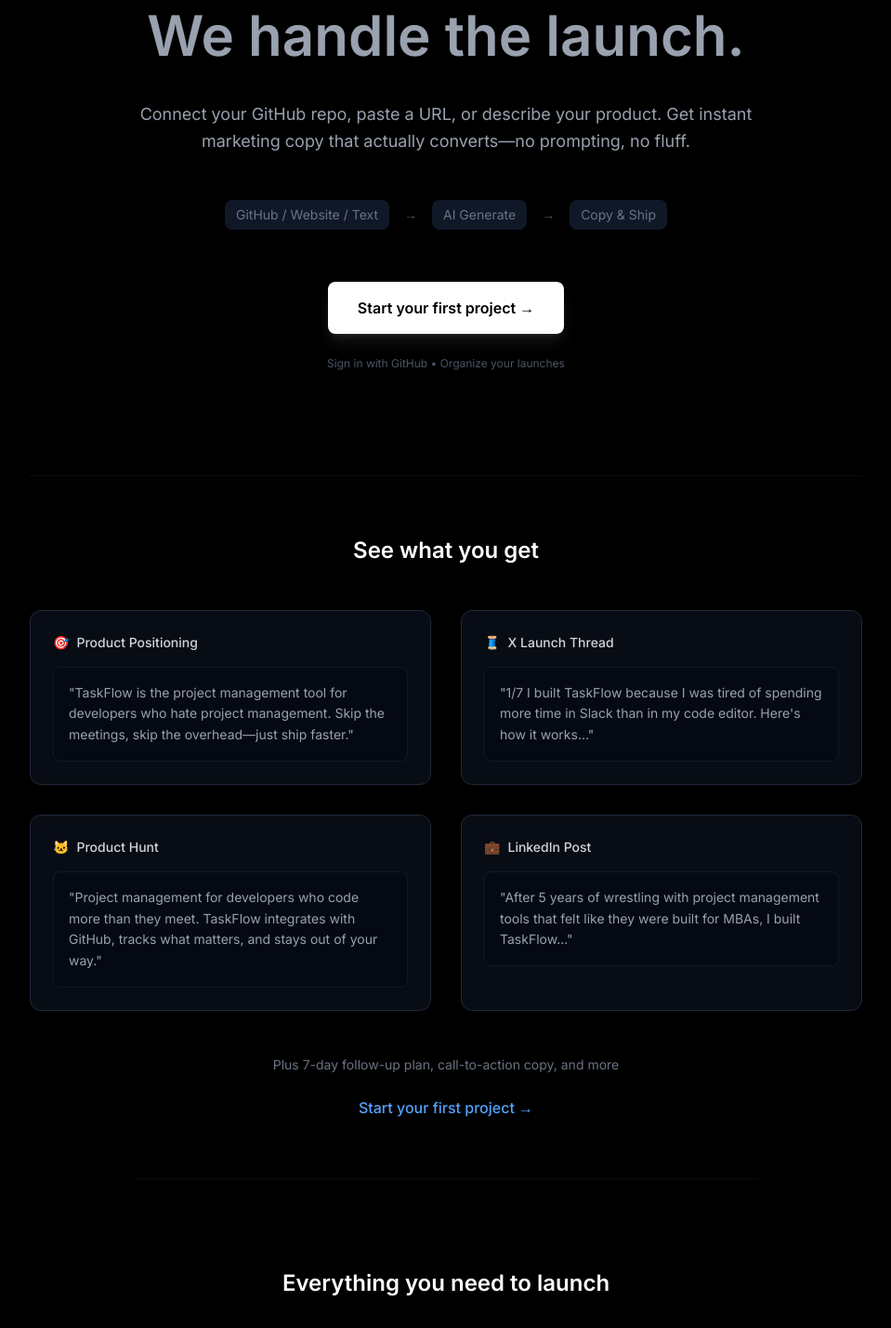
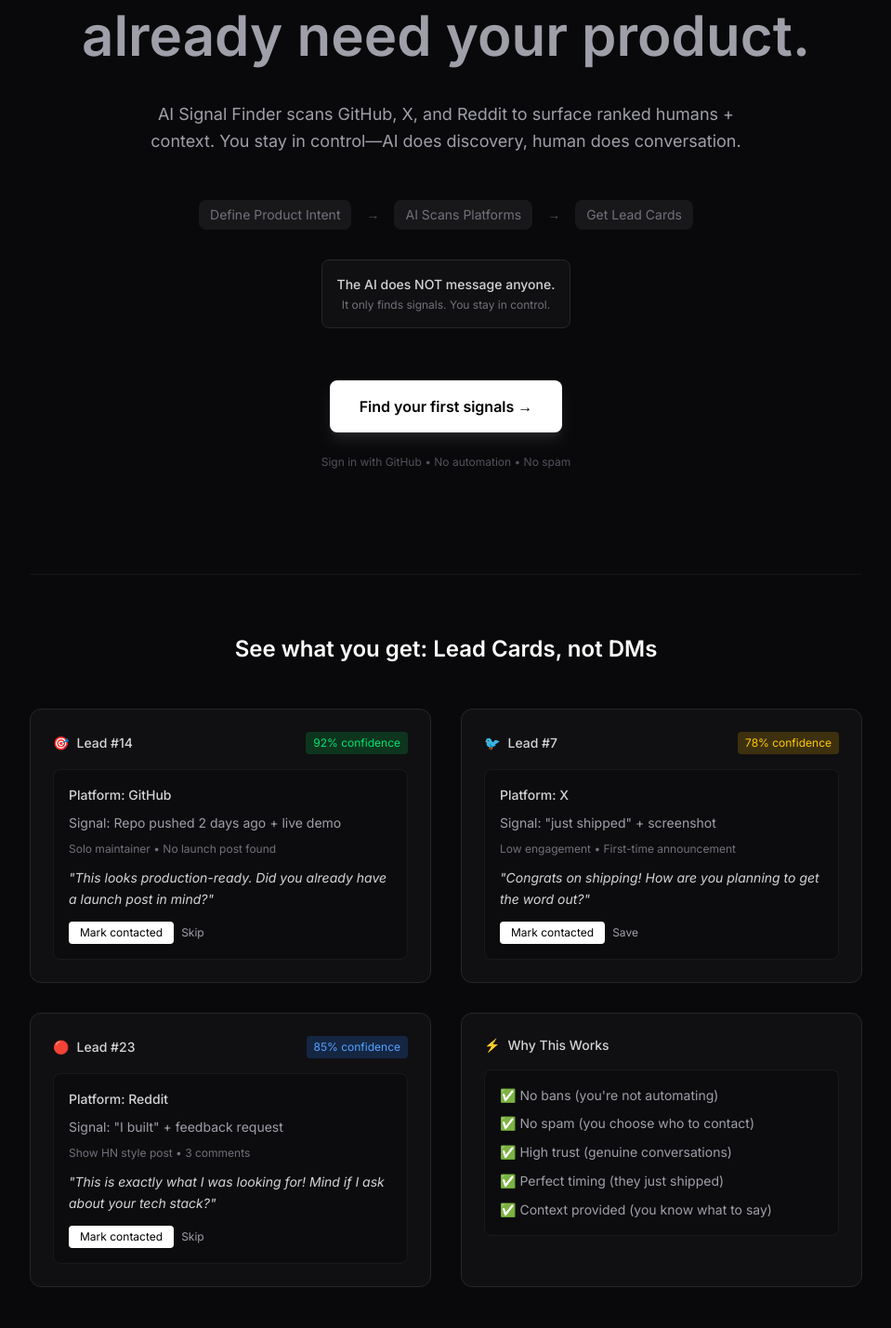
Before and after one commit to shahzain19/Launchless, a React (Vite) app: page / in a window 1280 px wide. Shown: the part 290-1718 px from the top of the page at 93% size, without its empty margins (160-1119 px from the left). Built offline with nearby package versions, Linux system fonts and the light colour scheme.

Commit message:
transformation v2

```diff
--- a/src/pages/Landing.tsx
+++ b/src/pages/Landing.tsx
@@ -1,101 +1,140 @@
 export default function Landing() {
   return (
-    <main className="min-h-screen bg-black text-white px-6">
+    <main className="min-h-screen bg-zinc-950 text-white px-6">
       <div className="flex flex-col items-center justify-center text-center py-28">
 
         {/* Logo */}
         <img
           src="/Logo.png"
-          alt="Launch Generator"
+          alt="Launchless"
           className="w-16 mb-10 opacity-90"
         />
 
         {/* Hero */}
         <h1 className="text-4xl md:text-6xl font-semibold max-w-4xl leading-tight">
-          Ship your Product.<br />
-          <span className="text-gray-400">We handle the launch.</span>
+          AI finds people who<br />
+          <span className="text-zinc-400">already need your product.</span>
         </h1>
 
-        <p className="mt-8 text-lg text-gray-400 max-w-2xl leading-relaxed">
-          Connect your GitHub repo, paste a URL, or describe your product. Get instant marketing copy that actually converts—no prompting, no fluff.
+        <p className="mt-8 text-lg text-zinc-400 max-w-2xl leading-relaxed">
+          AI Signal Finder scans GitHub, X, and Reddit to surface ranked humans + context.
+          You stay in control—AI does discovery, human does conversation.
         </p>
 
         {/* Flow */}
-        <div className="mt-12 text-sm text-gray-500 flex items-center gap-4">
-          <span className="bg-gray-900 px-3 py-1.5 rounded-lg">GitHub / Website / Text</span>
-          <span className="text-gray-600">→</span>
-          <span className="bg-gray-900 px-3 py-1.5 rounded-lg">AI Generate</span>
-          <span className="text-gray-600">→</span>
-          <span className="bg-gray-900 px-3 py-1.5 rounded-lg">Copy & Ship</span>
+        <div className="mt-12 text-sm text-zinc-500 flex items-center gap-4 flex-wrap justify-center">
+          <span className="bg-zinc-900 px-3 py-1.5 rounded-lg">Define Product Intent</span>
+          <span className="text-zinc-600">→</span>
+          <span className="bg-zinc-900 px-3 py-1.5 rounded-lg">AI Scans Platforms</span>
+          <span className="text-zinc-600">→</span>
+          <span className="bg-zinc-900 px-3 py-1.5 rounded-lg">Get Lead Cards</span>
+        </div>
+
+        {/* Key Differentiator */}
+        <div className="mt-8 p-4 bg-zinc-900/50 border border-zinc-800 rounded-lg max-w-md">
+          <p className="text-sm text-zinc-300 font-medium">The AI does NOT message anyone.</p>
+          <p className="text-xs text-zinc-500 mt-1">It only finds signals. You stay in control.</p>
         </div>
 
         {/* CTA */}
         <a
           href="/projects"
-          className="mt-14 px-8 py-4 bg-white text-black text-base font-semibold rounded-lg hover:bg-gray-200 transition-all duration-200 hover:scale-105 active:scale-95 shadow-lg shadow-white/10"
+          className="mt-14 px-8 py-4 bg-white text-black text-base font-semibold rounded-lg hover:bg-zinc-200 transition-all duration-200 hover:scale-105 active:scale-95 shadow-lg shadow-white/10"
         >
-          Start your first project →
+          Find your first signals →
         </a>
 
         {/* Trust indicator */}
-        <p className="mt-6 text-xs text-gray-600">
-          Sign in with GitHub • Organize your launches
+        <p className="mt-6 text-xs text-zinc-600">
+          Sign in with GitHub • No automation • No spam
         </p>
       </div>
 
-      {/* Demo Preview */}
+      {/* Demo Preview - Lead Cards */}
       <section className="max-w-4xl mx-auto py-16 border-t border-white/5">
         <h2 className="text-2xl font-semibold text-center mb-12">
-          See what you get
+          See what you get: Lead Cards, not DMs
         </h2>
 
         <div className="grid md:grid-cols-2 gap-8">
-          <div className="bg-gray-900/50 border border-gray-800 rounded-xl p-6 space-y-4">
-            <div className="flex items-center gap-2 text-sm font-medium text-gray-300">
-              🎯 <span>Product Positioning</span>
+          <div className="bg-zinc-900/50 border border-zinc-800 rounded-xl p-6 space-y-4">
+            <div className="flex items-center justify-between">
+              <div className="flex items-center gap-2 text-sm font-medium text-zinc-300">
+                🎯 <span>Lead #14</span>
+              </div>
+              <span className="text-xs bg-green-500/20 text-green-400 px-2 py-1 rounded">92% confidence</span>
             </div>
-            <div className="text-sm text-gray-400 leading-relaxed bg-gray-950/50 p-4 rounded-lg border border-gray-800/50">
-              "TaskFlow is the project management tool for developers who hate project management. Skip the meetings, skip the overhead—just ship faster."
+            <div className="text-sm text-zinc-400 leading-relaxed bg-zinc-950/50 p-4 rounded-lg border border-zinc-800/50">
+              <div className="text-zinc-300 font-medium mb-2">Platform: GitHub</div>
+              <div className="text-zinc-400 mb-2">Signal: Repo pushed 2 days ago + live demo</div>
+              <div className="text-zinc-500 text-xs mb-3">Solo maintainer • No launch post found</div>
+              <div className="text-zinc-300 italic">"This looks production-ready. Did you already have a launch post in mind?"</div>
+              <div className="flex gap-2 mt-3">
+                <button className="text-xs bg-white text-black px-3 py-1 rounded">Mark contacted</button>
+                <button className="text-xs text-zinc-400 hover:text-zinc-200">Skip</button>
+              </div>
             </div>
           </div>
 
-          <div className="bg-gray-900/50 border border-gray-800 rounded-xl p-6 space-y-4">
-            <div className="flex items-center gap-2 text-sm font-medium text-gray-300">
-              🧵 <span>X Launch Thread</span>
+          <div className="bg-zinc-900/50 border border-zinc-800 rounded-xl p-6 space-y-4">
+            <div className="flex items-center justify-between">
+              <div className="flex items-center gap-2 text-sm font-medium text-zinc-300">
+                🐦 <span>Lead #7</span>
+              </div>
+              <span className="text-xs bg-yellow-500/20 text-yellow-400 px-2 py-1 rounded">78% confidence</span>
             </div>
-            <div className="text-sm text-gray-400 leading-relaxed bg-gray-950/50 p-4 rounded-lg border border-gray-800/50">
-              "1/7 I built TaskFlow because I was tired of spending more time in Slack than in my code editor.
-
-              Here's how it works..."
+            <div className="text-sm text-zinc-400 leading-relaxed bg-zinc-950/50 p-4 rounded-lg border border-zinc-800/50">
+              <div className="text-zinc-300 font-medium mb-2">Platform: X</div>
+              <div className="text-zinc-400 mb-2">Signal: "just shipped" + screenshot</div>
+              <div className="text-zinc-500 text-xs mb-3">Low engagement • First-time announcement</div>
+              <div className="text-zinc-300 italic">"Congrats on shipping! How are you planning to get the word out?"</div>
+              <div className="flex gap-2 mt-3">
+                <button className="text-xs bg-white text-black px-3 py-1 rounded">Mark contacted</button>
+                <button className="text-xs text-zinc-400 hover:text-zinc-200">Save</button>
+              </div>
             </div>
           </div>
 
-          <div className="bg-gray-900/50 border border-gray-800 rounded-xl p-6 space-y-4">
-            <div className="flex items-center gap-2 text-sm font-medium text-gray-300">
-              🐱 <span>Product Hunt</span>
+          <div className="bg-zinc-900/50 border border-zinc-800 rounded-xl p-6 space-y-4">
+            <div className="flex items-center justify-between">
+              <div className="flex items-center gap-2 text-sm font-medium text-zinc-300">
+                🔴 <span>Lead #23</span>
+              </div>
+              <span className="text-xs bg-blue-500/20 text-blue-400 px-2 py-1 rounded">85% confidence</span>
             </div>
-            <div className="text-sm text-gray-400 leading-relaxed bg-gray-950/50 p-4 rounded-lg border border-gray-800/50">
-              "Project management for developers who code more than they meet. TaskFlow integrates with GitHub, tracks what matters, and stays out of your way."
+            <div className="text-sm text-zinc-400 leading-relaxed bg-zinc-950/50 p-4 rounded-lg border border-zinc-800/50">
+              <div className="text-zinc-300 font-medium mb-2">Platform: Reddit</div>
+              <div className="text-zinc-400 mb-2">Signal: "I built" + feedback request</div>
+              <div className="text-zinc-500 text-xs mb-3">Show HN style post • 3 comments</div>
+              <div className="text-zinc-300 italic">"This is exactly what I was looking for! Mind if I ask about your tech stack?"</div>
+              <div className="flex gap-2 mt-3">
+                <button className="text-xs bg-white text-black px-3 py-1 rounded">Mark contacted</button>
+                <button className="text-xs text-zinc-400 hover:text-zinc-200">Skip</button>
+              </div>
             </div>
           </div>
 
-          <div className="bg-gray-900/50 border border-gray-800 rounded-xl p-6 space-y-4">
-            <div className="flex items-center gap-2 text-sm font-medium text-gray-300">
-              💼 <span>LinkedIn Post</span>
+          <div className="bg-zinc-900/50 border border-zinc-800 rounded-xl p-6 space-y-4">
+            <div className="flex items-center gap-2 text-sm font-medium text-zinc-300">
+              ⚡ <span>Why This Works</span>
             </div>
-            <div className="text-sm text-gray-400 leading-relaxed bg-gray-950/50 p-4 rounded-lg border border-gray-800/50">
-              "After 5 years of wrestling with project management tools that felt like they were built for MBAs, I built TaskFlow..."
+            <div className="text-sm text-zinc-400 leading-relaxed bg-zinc-950/50 p-4 rounded-lg border border-zinc-800/50 space-y-2">
+              <div>✅ No bans (you're not automating)</div>
+              <div>✅ No spam (you choose who to contact)</div>
+              <div>✅ High trust (genuine conversations)</div>
+              <div>✅ Perfect timing (they just shipped)</div>
+              <div>✅ Context provided (you know what to say)</div>
             </div>
           </div>
         </div>
 
         <div className="text-center mt-12">
-          <p className="text-sm text-gray-500 mb-6">Plus 7-day follow-up plan, call-to-action copy, and more</p>
+          <p className="text-sm text-zinc-500 mb-6">Find 3 people today who already need your product</p>
           <a
             href="/projects"
             className="inline-flex items-center gap-2 text-blue-400 hover:text-blue-300 transition-colors font-medium"
           >
-            Start your first project →
+            Start finding signals →
           </a>
         </div>
       </section>
--- a/src/pages/ProjectDetail.tsx
+++ b/src/pages/ProjectDetail.tsx
@@ -301,19 +301,7 @@
                         {generations.length > 0 && (
                             <div>
                                 <h2 className="text-lg font-medium text-white mb-4">Latest Generation</h2>
-                                <div className="bg-zinc-900/30 rounded-lg p-6 border border-zinc-800/50">
-                                    <div className="flex items-center justify-between mb-4">
-                                        <span className="text-sm text-zinc-400">
-                                            {new Date(generations[0].createdAt).toLocaleDateString()}
-                                        </span>
-                                        <span className="px-2 py-1 text-xs bg-blue-500/20 text-blue-400 rounded">
-                                            {generations[0].type}
-                                        </span>
-                                    </div>
-                                    {generations[0].launchlessInsights && (
-                                        <LaunchlessInsights data={generations[0].launchlessInsights} />
-                                    )}
-                                </div>
+                                <GenerationCard generation={generations[0]} />
                             </div>
                         )}
                     </div>
@@ -392,7 +380,7 @@
 
 // Generation Card Component
 function GenerationCard({ generation }: { generation: Generation }) {
-    const [activeTab, setActiveTab] = useState<'insights' | 'content'>('content');
+    const [activeTab, setActiveTab] = useState<'content' | 'insights'>('content');
 
     return (
         <div className="bg-zinc-900/30 rounded-lg border border-zinc-800/50 overflow-hidden">
```
